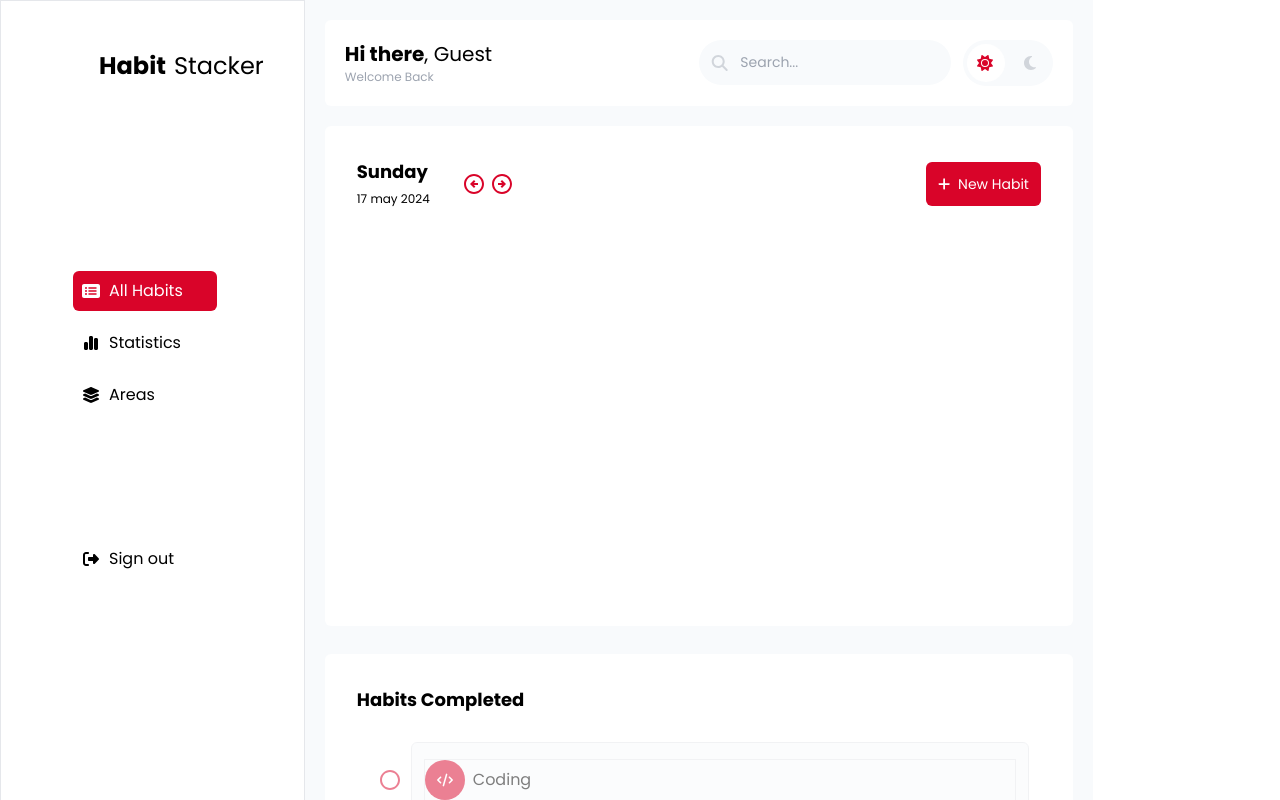
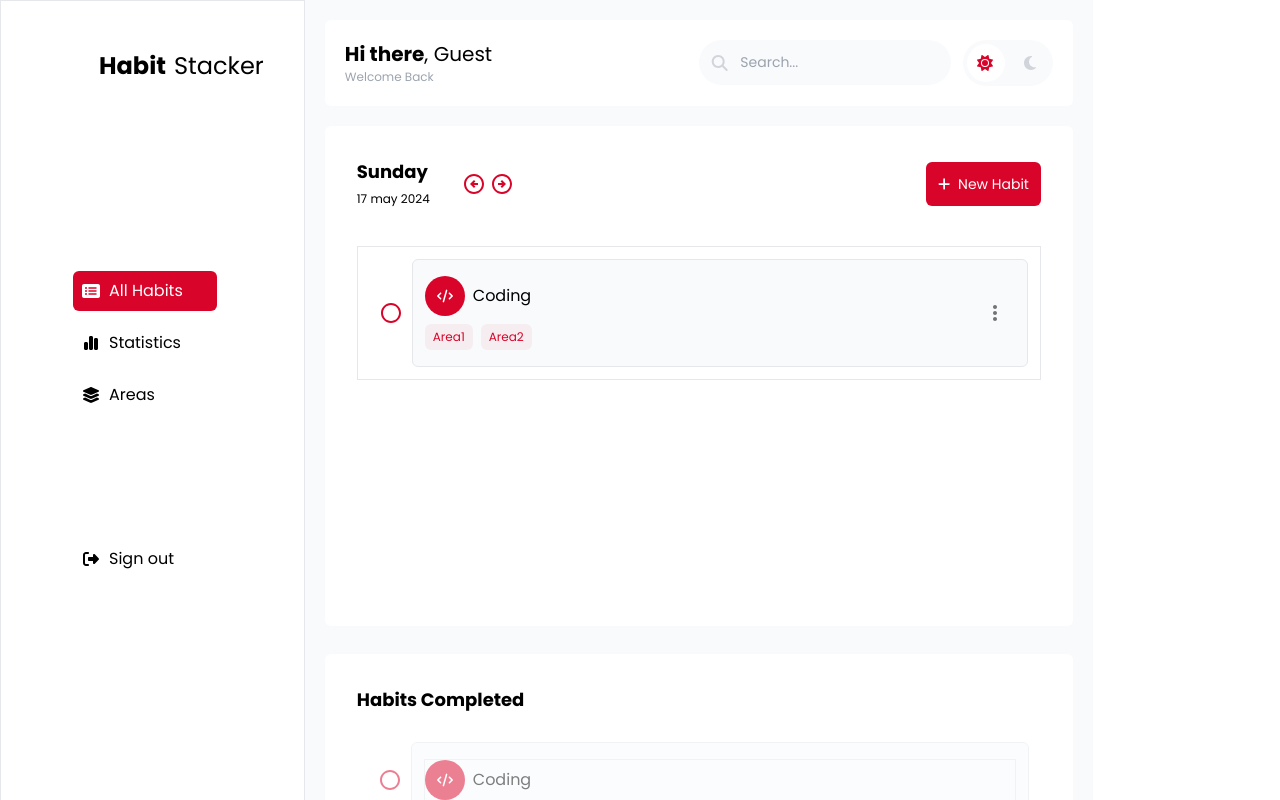
Before and after one commit to Dcastor21/habit-stckr, a Next.js app: page /dashboard in a window 1280 px wide. Shown: the top 800 px of the page. Built offline with nearby package versions, Linux system fonts and the light colour scheme; no server answers.

Commit message:
building all habits sections

```diff
--- a/app/Pages/AllHabits/HabitsContainer.tsx
+++ b/app/Pages/AllHabits/HabitsContainer.tsx
@@ -7,7 +7,7 @@ function HabitsContainer() {
   return (
     <div className="mt-5 bg-white rounded-md p-5 h-[500px] flex flex-col gap-3">
       <HabitsContainerTop />
-      {/* <HabitsContainerMiddle /> */}
+      <HabitsContainerMiddle />
     </div>
   );
 }
--- a/app/Pages/AllHabits/HabitsContainerMiddle.tsx
+++ b/app/Pages/AllHabits/HabitsContainerMiddle.tsx
@@ -7,7 +7,7 @@ import { Checkbox, IconButton } from "@mui/material";
 import RadioButtonUncheckedIcon from "@mui/icons-material/RadioButtonUnchecked";
 import CheckCircleIcon from "@mui/icons-material/CheckCircle";
 
-function HabitsContainerMiddle() {
+export default function HabitsContainerMiddle() {
   return (
     <div className="p-3">
       <HabitCard />
@@ -69,5 +69,3 @@ function HabitCard() {
     </div>
   );
 }
-
-export default HabitsContainerMiddle;
--- a/app/Pages/Statistics/Statistics.tsx
+++ b/app/Pages/Statistics/Statistics.tsx
@@ -1,7 +1,8 @@
+import Sidebar from "@/app/Components/SideBar/Sidebar";
 import React from "react";
 
 function Statistics() {
-  return <div>Statistics</div>;
+  return <div className="flex bg-slate-50"></div>;
 }
 
 export default Statistics;
```
